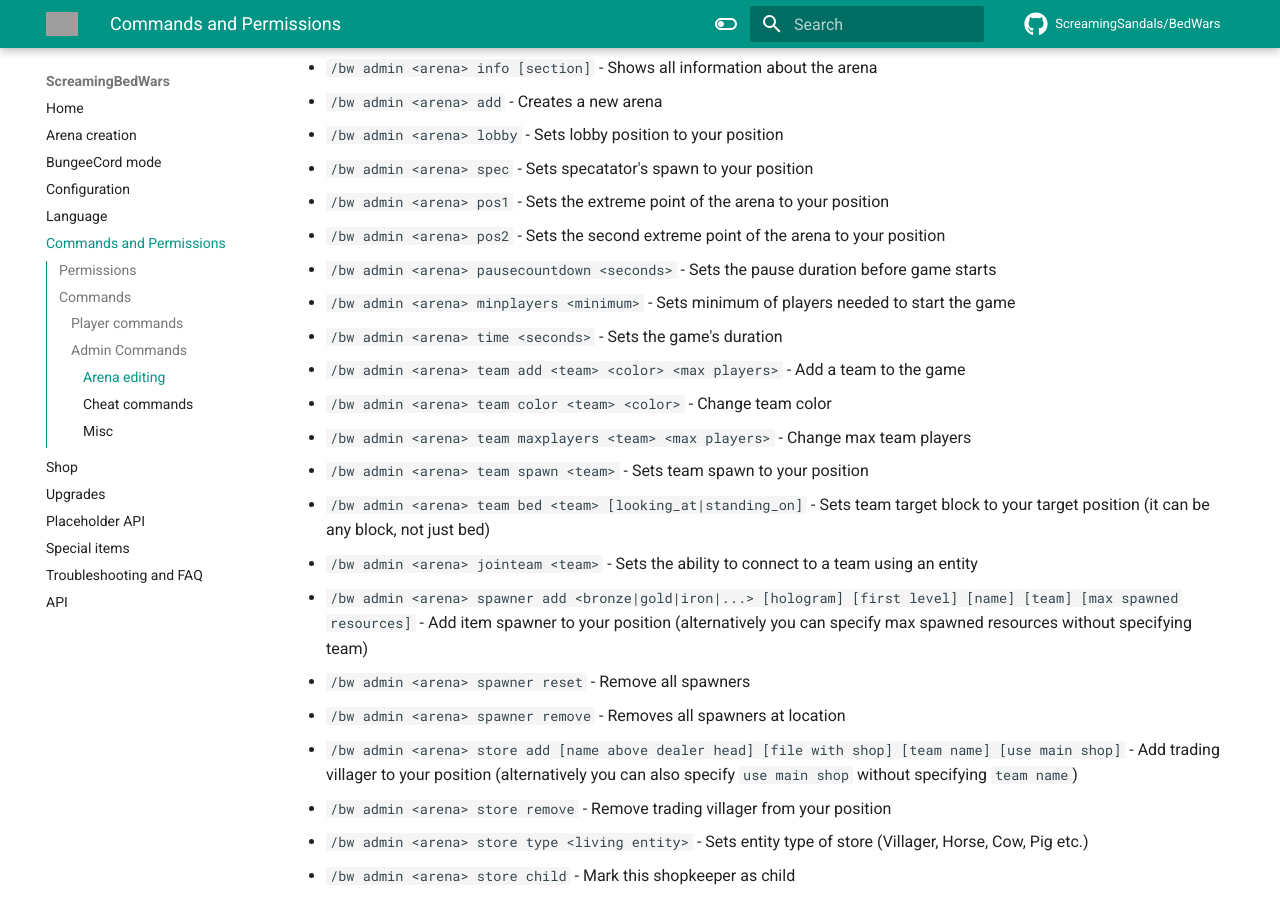
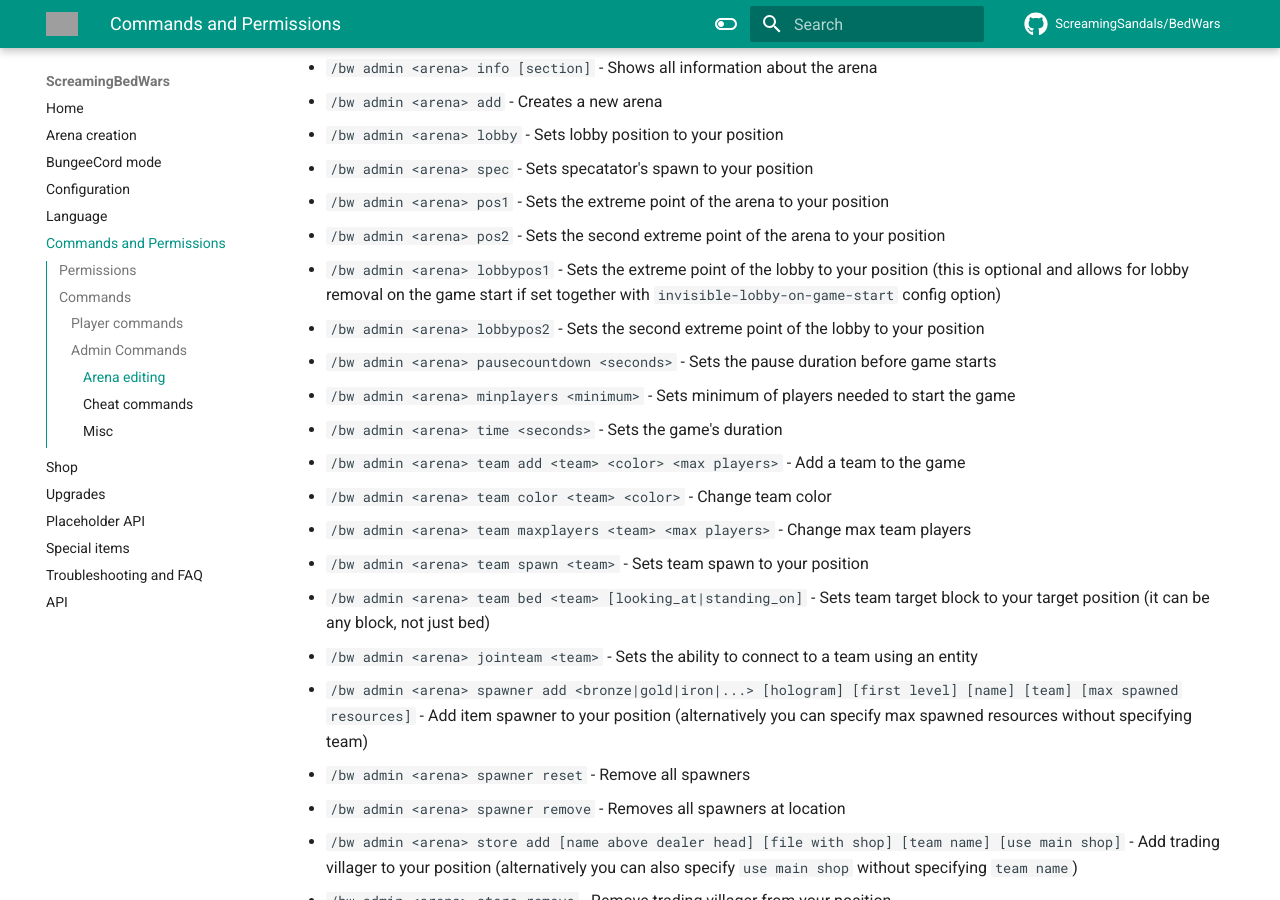
Before and after one commit to ScreamingSandals/BedWars, an MkDocs documentation site: the page built from docs/commands.md, in a window 1280 px wide and 900 px high, scrolled down 1730 px. Built offline with MkDocs 1.6.1 and Material for MkDocs 9.7.7, drawn with Linux system fonts in a browser that asks for light colours; comment, search, counter and statistics services are not loaded; the version menu is left out; some of the changed text lies outside the part shown; grey boxes are pictures that could not be loaded.

Commit message:
docs: 0.2.42

```diff
--- a/docs/commands.md
+++ b/docs/commands.md
@@ -63,6 +63,8 @@
 * `/bw admin <arena> spec` - Sets specatator's spawn to your position
 * `/bw admin <arena> pos1` - Sets the extreme point of the arena to your position
 * `/bw admin <arena> pos2` - Sets the second extreme point of the arena to your position
+* `/bw admin <arena> lobbypos1` - Sets the extreme point of the lobby to your position (this is optional and allows for lobby removal on the game start if set together with `invisible-lobby-on-game-start` config option)
+* `/bw admin <arena> lobbypos2` - Sets the second extreme point of the lobby to your position
 * `/bw admin <arena> pausecountdown <seconds>` - Sets the pause duration before game starts
 * `/bw admin <arena> minplayers <minimum>` - Sets minimum of players needed to start the game
 * `/bw admin <arena> time <seconds>` - Sets the game's duration
@@ -108,5 +110,6 @@
 * `/bw reload` - Reloads the plugin
 * `/bw mainlobby [enable|set]` - Enables main lobby or sets main lobby location
 * `/bw dump [paste.gg|pastes.dev]` - Dumps information about the server and gives you link to the dump. This link can be useful for support.
+* `/bw dumplogs` - Dumps the latest.log file using [mclo.gs](https://mclo.gs) and provides link to the dump.
 * `/bw addholo [leaderboard|stats]` - Adds new hologram to your position
 * `/bw removeholo` - After executing this command, the player can right-click the holographic statistic to remove it
```
Also changed, not shown: docs/config.md (+1 -0 lines), docs/index.md (+1 -1 lines), 1 other file.
